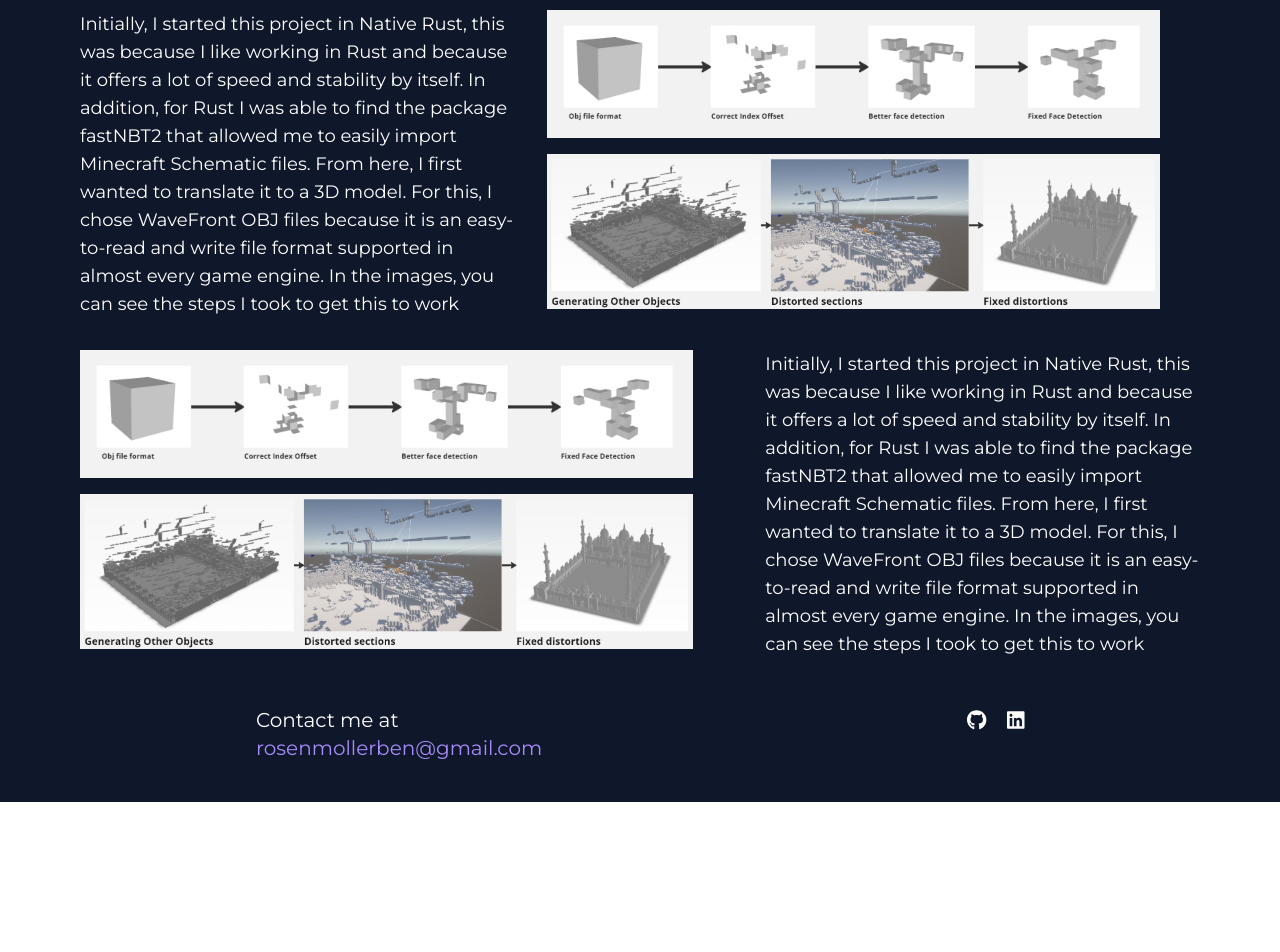
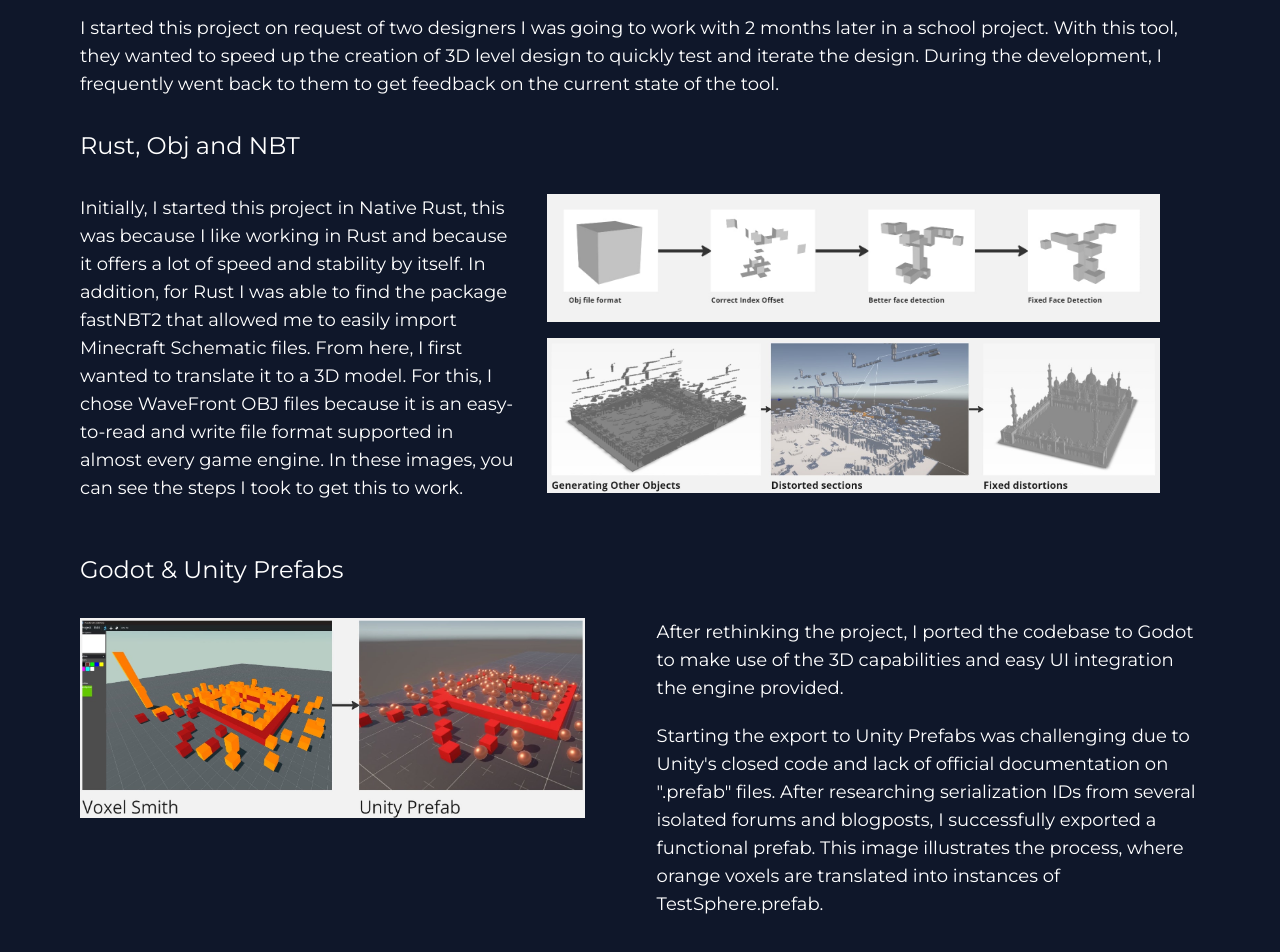
Before and after one commit to brosenmoller/brosenmoller.github.io, a Vue app: page /voxel-smith in a window 1280 px wide. Shown: the part 640-1592 px from the top of the page. Before the commit the page ends 1442 px from the top, so only its background shows below. Built offline with nearby package versions, Linux system fonts and the light colour scheme.

Commit message:
Edit VoxelSmith and Enigma Escape

```diff
--- a/src/routes/Projects/EnigmaEscape.vue
+++ b/src/routes/Projects/EnigmaEscape.vue
@@ -1,23 +1,27 @@
 <template>
     <ProjectPage
         :title="'Enigma Escape'"
-        :description="'Enigma Escape is a 2D puzzle platformer where the puzzle comes from physically assembling your controller. This project was created using C++ with Arduino and C# with Unity.'"
+        :description="''"
         :subtitle="'Team of 5'"
     >
-        <div class="flex justify-between h-80">
+        <div class="flex justify-between md:flex-row flex-col gap-8 p-5">
 
-            <p class="text-lg md:w-1/2 md:h-1/2">
-                laksjdfljas df;lajsljfl;kajsd;l jflasjdl fjal;sk dj;flja sldjf l;aj sdljf ;lasjdl;fj l;ajsdlkfjlk;asdj ;flajsl;djf l;kasj d;lfjal;s d jfl;asj dl;kfj a;lskjd l;fja l;sddj fl;ajsl;d jfl;asjd ;ljf;l asjdl;fj alsdj f;ljkasdf
+            <p class="text-lg md:w-1/2">
+                Enigma Escape is a 2D puzzle platformer where the puzzle comes from physically assembling your controller. This project was created using C++ with Arduino and C# with Unity.
             </p>
 
-            <LiteYouTubeEmbed
-                id="NIxikwfLS8Y"
-                title="Enigma Escape Trailer Video"
-            />
+            <div class="md:w-1/2">
+                <LiteYouTubeEmbed
+                    id="NIxikwfLS8Y"
+                    title="Enigma Escape Trailer Video"
+                />
+            </div>
         </div>
 
 
-        <div class="grid grid-cols-2 md:grid-cols-4 gap-4">
+        <div class="mb-20"></div>
+
+        <div class="grid grid-cols-2 md:grid-cols-4 gap-4 p-2">
             <div class="grid gap-4">
                 <div>
                     <img class="h-auto max-w-full rounded-lg" src="../../assets/EnigmaEscape/EnigmaEscapeProcess1.jpg" alt="">
@@ -72,9 +76,3 @@ import LiteYouTubeEmbed from 'vue-lite-youtube-embed'
 import 'vue-lite-youtube-embed/style.css'
 
 </script>
-
-<style scoped>
-.youtube-iframe {
-    @apply md:w-56 md:h-56
-}
-</style>
--- a/src/routes/Projects/VoxelSmith.vue
+++ b/src/routes/Projects/VoxelSmith.vue
@@ -7,9 +7,9 @@
 
     <div class="flex justify-start flex-col gap-8 w-full xl:px-20 md:px-10 p-2">
 
-        <section class="xl:flex xl:justify-between gap-8">
+        <section class="xl:flex xl:justify-between lg:gap-8 gap-4">
 
-            <div class="text-lg xl:w-2/4 mb-8 xl:mb-0 xl:px-0 px-5">
+            <div class="lg:text-lg text-base xl:w-2/4 mb-8 xl:mb-0 xl:px-0 px-5">
                 <p class="">
                     Voxel Smith is a 3D level editor based on voxels. The editor includes a subwindow in which you can control a character that allows you to walk/fly through the world. You can place and break voxels from your palette. You can also use the cube and line tool two drag between two points and fill or break the selection. This palette is fully customizable and also supports linking Unity Prefabs.
                 </p>
@@ -22,12 +22,20 @@
             <img class="xl:w-2/4 xl:pr-10 xl:px-0 px-5 object-contain object-top" src="../../assets/VoxelSmith/VoxelSmith8.jpg" alt="">
         </section>
 
-        <h2 class="font-bold text-2xl">Process</h2>
+        <h2 class="font-bold text-3xl">Process</h2>
 
-        <section class="xl:flex xl:justify-between gap-8">
-            <div class="text-lg xl:w-2/5 mb-8 xl:mb-0 xl:px-0 px-5">
+        <div class="lg:text-lg text-base mb-8 xl:mb-0 xl:px-0 px-5">
+            <p class="">
+                I started this project on request of two designers I was going to work with 2 months later in a school project. With this tool, they wanted to speed up the creation of 3D level design to quickly test and iterate the design. During the development, I frequently went back to them to get feedback on the current state of the tool.
+            </p>
+        </div>
+
+        <h2 class="text-2xl">Rust, Obj and NBT</h2>
+
+        <section class="flex justify-between xl:flex-row flex-col-reverse lg:gap-8 gap-4 mb-5">
+            <div class="lg:text-lg text-base xl:w-2/5 mb-8 xl:mb-0 xl:px-0 px-5">
                 <p class="">
-                    Initially, I started this project in Native Rust, this was because I like working in Rust and because it offers a lot of speed and stability by itself. In addition, for Rust I was able to find the package fastNBT2 that allowed me to easily import Minecraft Schematic files. From here, I first wanted to translate it to a 3D model. For this, I chose WaveFront OBJ files because it is an easy-to-read and write file format supported in almost every game engine. In the images, you can see the steps I took to get this to work
+                    Initially, I started this project in Native Rust, this was because I like working in Rust and because it offers a lot of speed and stability by itself. In addition, for Rust I was able to find the package fastNBT2 that allowed me to easily import Minecraft Schematic files. From here, I first wanted to translate it to a 3D model. For this, I chose WaveFront OBJ files because it is an easy-to-read and write file format supported in almost every game engine. In these images, you can see the steps I took to get this to work.
                 </p>
             </div>
 
@@ -37,15 +45,20 @@
             </div>
         </section>
 
-        <section class="xl:flex xl:justify-between gap-8">
-            <div class="xl:w-3/5 xl:pr-10 xl:px-0 px-5 object-contain flex justify-start flex-col gap-4">
-                <img src="../../assets/VoxelSmith/VoxelSmith2.jpg" alt="">
-                <img src="../../assets/VoxelSmith/VoxelSmith3.jpg" alt="">
+        <h2 class="text-2xl">Godot & Unity Prefabs</h2>
+
+        <section class="flex justify-between xl:flex-row flex-col lg:gap-8 gap-4">
+            <div class="xl:w-1/2 xl:pr-10 xl:px-0 px-5 object-contain flex justify-start flex-col gap-4">
+                <img src="../../assets/VoxelSmith/VoxelSmith1.jpg" alt="">
             </div>
 
-            <div class="text-lg xl:w-2/5 mb-8 xl:mb-0 xl:px-0 px-5">
+            <div class="lg:text-lg text-base xl:w-1/2 mb-8 xl:mb-0 xl:px-0 px-5">
                 <p class="">
-                    Initially, I started this project in Native Rust, this was because I like working in Rust and because it offers a lot of speed and stability by itself. In addition, for Rust I was able to find the package fastNBT2 that allowed me to easily import Minecraft Schematic files. From here, I first wanted to translate it to a 3D model. For this, I chose WaveFront OBJ files because it is an easy-to-read and write file format supported in almost every game engine. In the images, you can see the steps I took to get this to work
+                    After rethinking the project, I ported the codebase to Godot to make use of the 3D capabilities and easy UI integration the engine provided.
+                </p>
+
+                <p class="mt-5">
+                    Starting the export to Unity Prefabs was challenging due to Unity's closed code and lack of official documentation on ".prefab" files. After researching serialization IDs from several isolated forums and blogposts, I successfully exported a functional prefab. This image illustrates the process, where orange voxels are translated into instances of TestSphere.prefab.
                 </p>
             </div>
         </section>
```
Also changed, not shown: src/assets/VoxelSmith/VoxelSmith1.jpg.
